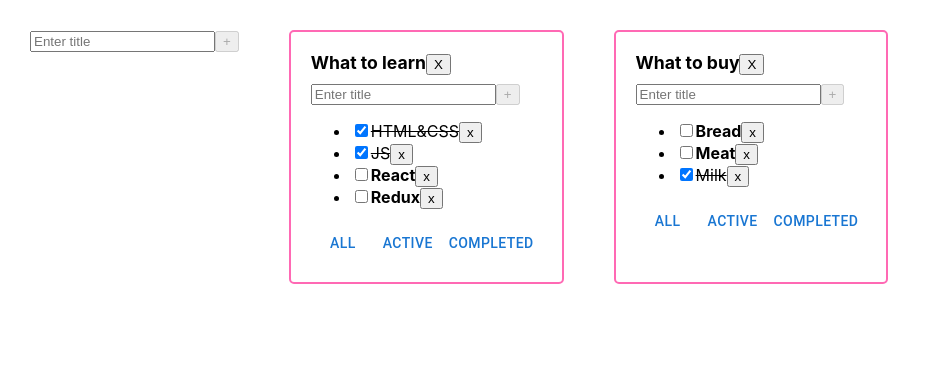
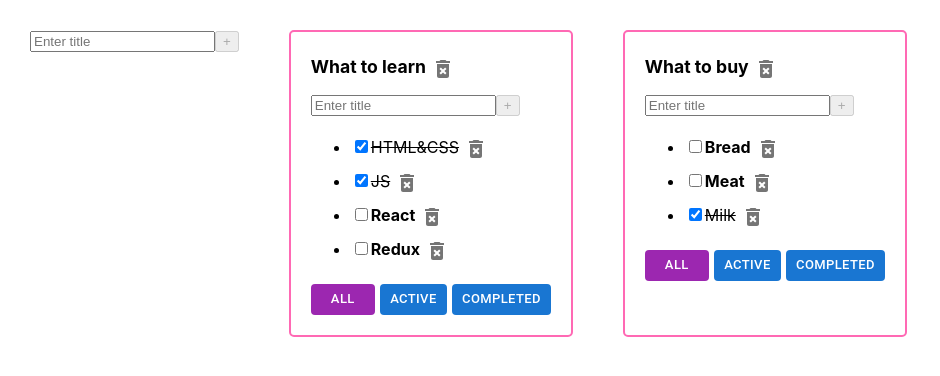
Before and after one commit to vbsm11/todolist-comeback, a React (Create React App) app: page / in a window 1280 px wide. Shown: the top 376 px of the page, without its empty margins (0-940 px from the left). Built offline with nearby package versions, Linux system fonts and the light colour scheme; the HTML template or start-up script is replaced by a standard one.

Commit message:
Styling buttons for filtering, add buttons for deleting

```diff
--- a/src/App.css
+++ b/src/App.css
@@ -8,6 +8,7 @@
 }
 
 .todolist {
+  width: 240px;
   border: 2px solid hotpink;
   border-radius: 5px;
   padding: 20px;
@@ -41,3 +42,8 @@
   font-size: 110%;
   font-weight: bold;
 }
+
+.btn-filter-container {
+  display: flex;
+  justify-content: space-between;
+}
--- a/src/TodoList.tsx
+++ b/src/TodoList.tsx
@@ -2,7 +2,8 @@ import React, {ChangeEvent, FC} from 'react';
 import {FilterValueType, TaskType} from './App';
 import {AddItemForm} from './AddItemForm';
 import EditableSpan from './EditableSpan';
-import {Button} from '@mui/material';
+import {Button, IconButton} from '@mui/material';
+import DeleteForeverIcon from '@mui/icons-material/DeleteForever';
 
 type TodoListPropsType = {
     todoListId: string
@@ -48,7 +49,12 @@ const TodoList: FC<TodoListPropsType> = (props) => {
                     spanClasses={taskClasses}
                     changeTitle={changeTaskTitleHandler}
                 />
-                <button onClick={removeTaskHandler}>x</button>
+                <IconButton
+                    size={'small'}
+                    onClick={removeTaskHandler}
+                >
+                    <DeleteForeverIcon/>
+                </IconButton>
             </li>
         )
     })
@@ -70,26 +76,40 @@ const TodoList: FC<TodoListPropsType> = (props) => {
         <div className="todolist">
             <div className={'titleWithButton'}>
                 <EditableSpan title={props.title} spanClasses={'todoTitle'} changeTitle={changeTodolistTitleHandler}/>
-                <button onClick={removeTodoListHandler}>Х</button>
+                <IconButton
+                    size={'small'}
+                    onClick={removeTodoListHandler}
+                >
+                    <DeleteForeverIcon/>
+                </IconButton>
             </div>
             <AddItemForm addItem={addTask}/>
 
             <ul>
                 {todoListItems}
             </ul>
-            <div>
+            <div className={'btn-filter-container'}>
                 <Button
-                    className={props.filter === 'all' ? 'btn-active' : ''}
+                    size='small'
+                    variant='contained'
+                    disableElevation
+                    color={props.filter === 'all' ? 'secondary' : 'primary'}
                     onClick={() => props.changeTodolistFilter(props.todoListId, 'all')}
                 >All
                 </Button>
                 <Button
-                    className={props.filter === 'active' ? 'btn-active' : ''}
+                    size='small'
+                    variant='contained'
+                    disableElevation
+                    color={props.filter === 'active' ? 'secondary' : 'primary'}
                     onClick={() => props.changeTodolistFilter(props.todoListId, 'active')}
                 >Active
                 </Button>
                 <Button
-                    className={props.filter === 'completed' ? 'btn-active' : ''}
+                    size='small'
+                    variant='contained'
+                    disableElevation
+                    color={props.filter === 'completed' ? 'secondary' : 'primary'}
                     onClick={() => props.changeTodolistFilter(props.todoListId, 'completed')}
                 >Completed
                 </Button>
```
